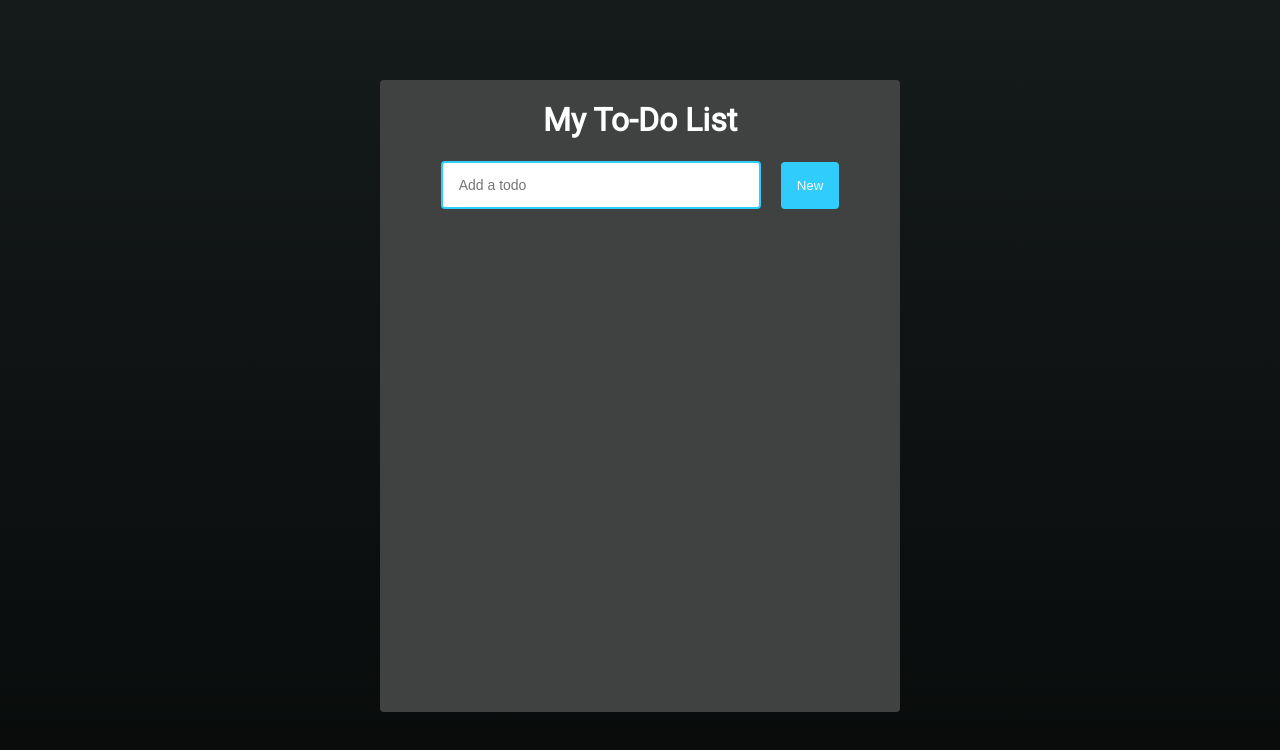
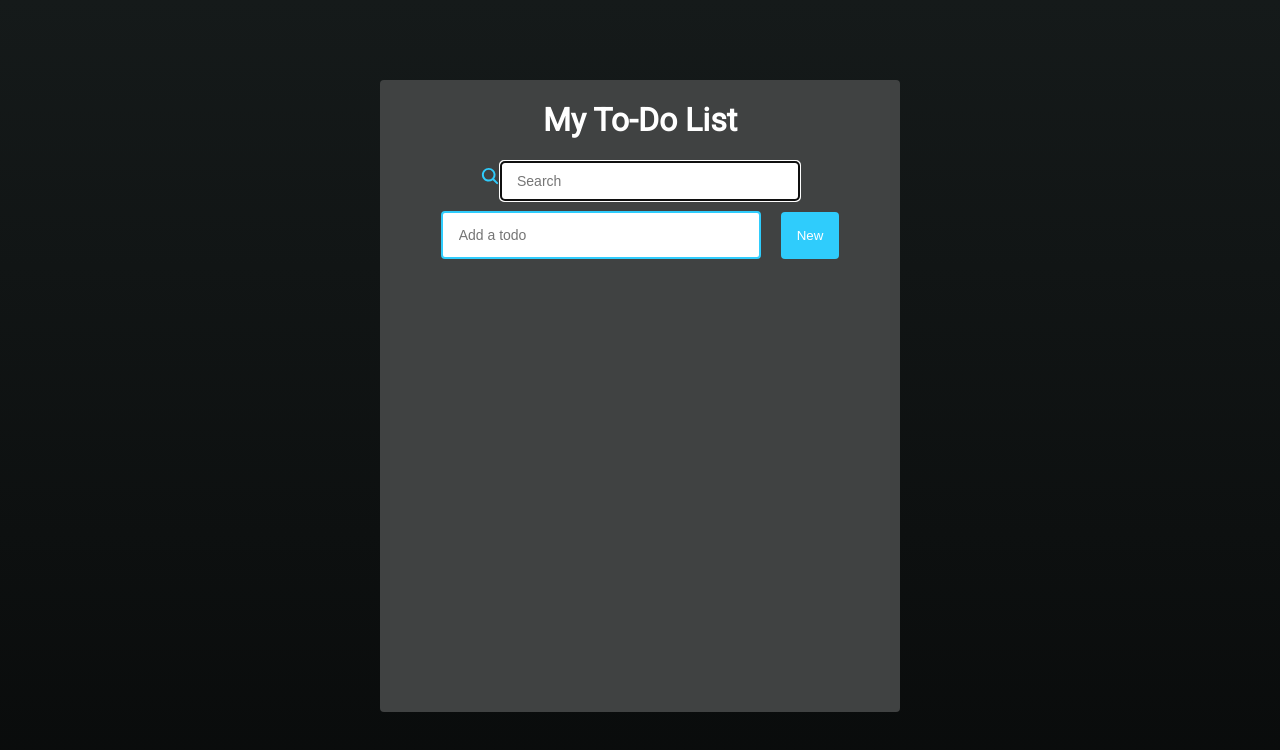
Before and after one commit to bryanryu1/rapptrTest, a React (Create React App) app: page /todo in a window 1280 px wide. Shown: the top 750 px of the page. Built offline with nearby package versions, Linux system fonts and the light colour scheme.

Commit message:
add search bar to todo list

```diff
--- a/src/todo.js
+++ b/src/todoForm.js
@@ -1,5 +1,4 @@
-import React, { useState, useEffect, useRef } from "react";
-import { IoSearch } from "react-icons/io5";
+import React, { useState, useRef } from "react";
 import { useHistory } from "react-router-dom";
 
 function Todo(props) {
@@ -12,10 +11,6 @@ function Todo(props) {
   const [input, setInput] = useState("");
 
   const inputRef = useRef(null)
-
-  useEffect(() => {
-    inputRef.current.focus()
-  })
 
   const handleChange = (e) => {
     setInput(e.target.value);
@@ -37,8 +32,6 @@ function Todo(props) {
     //   {/* <button onSubmit={logOut()}></button> */}
     //   <div className="TodoContainer">
         <form onSubmit={handleSubmit} className='todoForm'>
-          {/* <IoSearch color={"#2fccfc"} size={20}/>
-          <input className='Search' placeholder='Search' name='search'  /> */}
           <input
             className="addTodo edit"
             name="text"
--- a/src/todoItem.js
+++ b/src/todoItem.js
@@ -1,25 +1,33 @@
 import React, { useState } from "react";
-import Todo from "./todo";
-import TodoList from "./todoList";
+import Todo from "./todoForm";
 
 import { IoPencilSharp, IoTrashSharp } from "react-icons/io5";
 
-function TodoItem({ todos, completeTodo, removeTodo, updateTodo }) {
+function TodoItem({ todos, completeTodo, removeTodo, updateTodo, search }) {
   const [edit, setEdit] = useState({
     id: null,
     value: "",
   });
 
-  const submitUpdate = value => {
+  const submitUpdate = (value) => {
     updateTodo(edit.id, value);
     setEdit({
       id: null,
-      value: ''
+      value: "",
     });
   };
 
   if (edit.id) {
     return <Todo edit={edit} onSubmit={submitUpdate} />;
+  }
+
+  if(search){
+    let filtered = todos.filter(todo => {
+      const lower = todo.text.toLowerCase()
+      const filters = search.toLowerCase()
+      return lower.includes(filters)
+    })
+    todos = filtered
   }
 
     return todos.map((todo, index) => (
--- a/src/todoList.js
+++ b/src/todoList.js
@@ -1,9 +1,13 @@
-import React, { useState } from "react";
-import Todo from "./todo";
+import React, { useState, useEffect } from "react";
+import Todo from "./todoForm";
 import TodoItem from "./todoItem";
+
+import { IoSearch } from "react-icons/io5";
 
 function TodoList() {
   const [todos, setTodos] = useState([]);
+
+  const [input, setInput] = useState("");
 
   const addTodo = (todo) => {
     if (todo.text.length <= 0 || todo.text.length > 25) {
@@ -36,15 +40,34 @@ function TodoList() {
       return;
     }
 
-    setTodos(prev => prev.map(item => (item.id === todoId ? newValue : item)))
-  }
+    setTodos((prev) =>
+      prev.map((item) => (item.id === todoId ? newValue : item))
+    );
+  };
+
+  const handleChange = (e) => {
+    setInput(e.target.value)
+  };
 
   return (
-    <div className='todoApp'>
+    <div className="todoApp">
       <h1 className="Title">My To-Do List</h1>
+      <form>
+        <IoSearch color={"#2fccfc"} size={20} />
+        <input
+          className="Search"
+          placeholder="Search"
+          name="search"
+          autoFocus
+          type="text"
+          value={input}
+          onChange={handleChange}
+        />
+      </form>
       <Todo onSubmit={addTodo} />
       <TodoItem
         todos={todos}
+        search={input}
         completeTodo={completeTodo}
         removeTodo={removeTodo}
         updateTodo={updateTodo}
```
Lines whose indentation alone changed are shown as unchanged.
